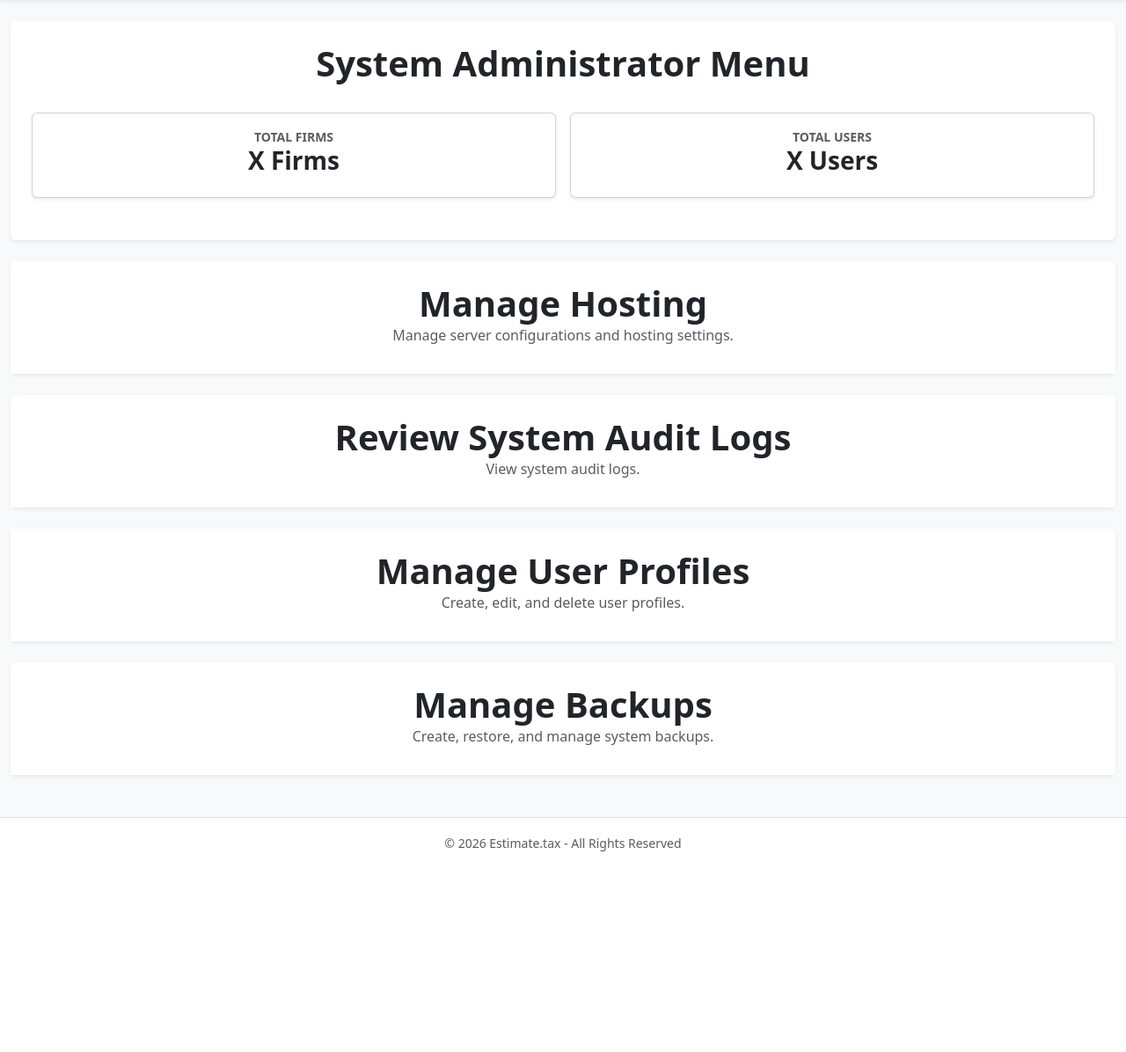
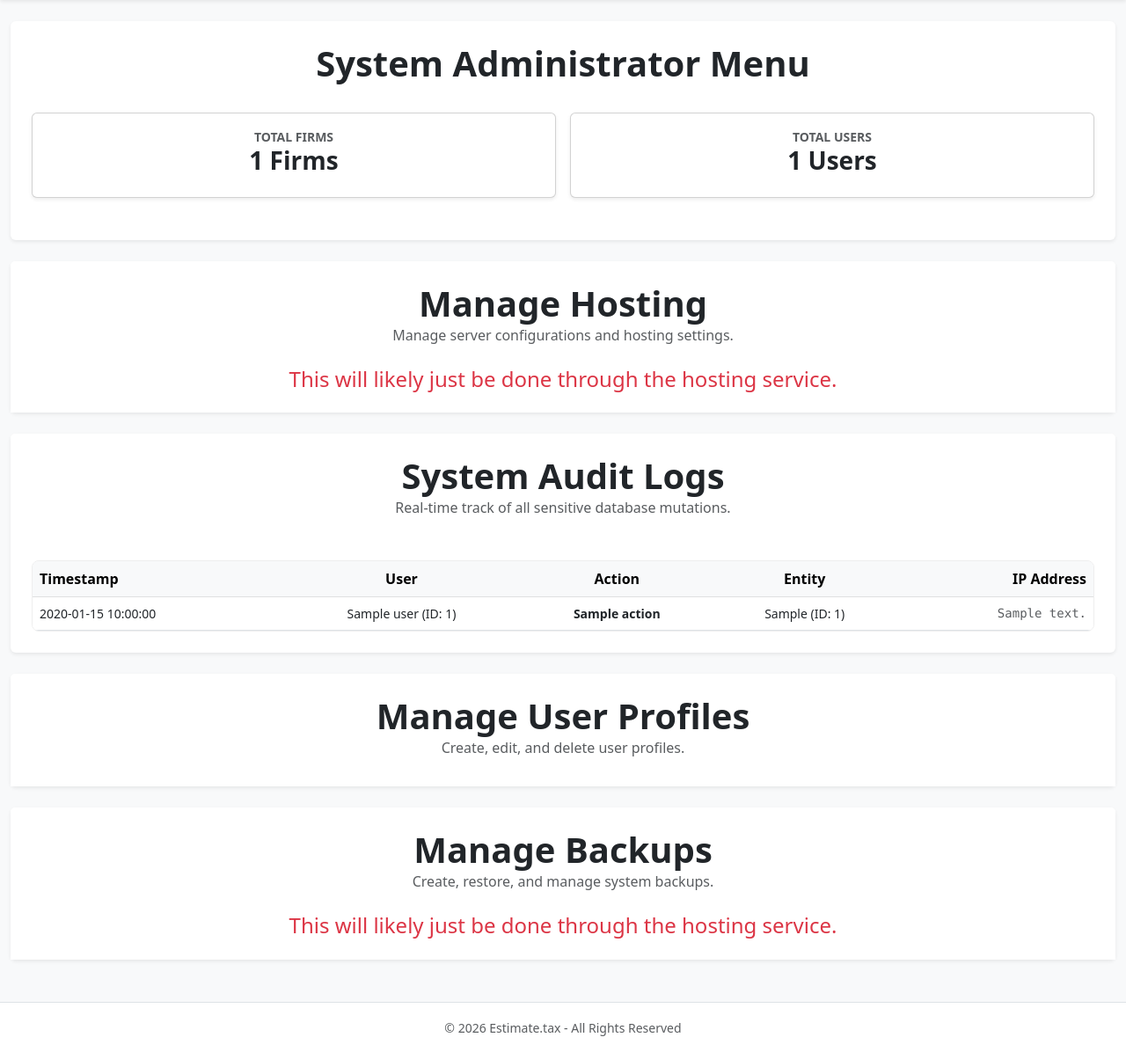
Before and after one commit to clickyquack/estimate-tax, a Flask app: template app/templates/sysadmin.html in a window 1280 px wide. Shown: the part 56-1252 px from the top of the page at 88% size. Before the commit the page ends 1024 px from the top, so only its background shows below. Run offline with Flask 3, Linux system fonts and the light colour scheme; the template is opened without the code that fills it: most values are stand-ins (such as "Sample title", 1, 10 or a date in 2020); parts of the project's set-up code (start-up, migrations or seed data) failed here and were passed over.

Commit message:
Implemented sysadmin audit log view

```diff
--- a/app/templates/sysadmin.html
+++ b/app/templates/sysadmin.html
@@ -20,13 +20,13 @@
                 <div class="col-md-6">
                     <div class="card border-1 shadow-sm p-3">
                         <small class="text-muted text-uppercase fw-bold">Total Firms</small>
-                        <h3 class="fw-bold">X Firms</h3>
+                        <h3 class="fw-bold">{{ total_firms }} Firms</h3>
                     </div>
                 </div>
                 <div class="col-md-6">
                     <div class="card border-1 shadow-sm p-3">
                         <small class="text-muted text-uppercase fw-bold">Total Users</small>
-                        <h3 class="fw-bold">X Users</h3>
+                        <h3 class="fw-bold">{{ total_users }} Users</h3>
                     </div>
                 </div>
             </div>
@@ -42,6 +42,7 @@
                     <p class="text-muted">Manage server configurations and hosting settings.</p>
                 </div>
             </div>
+            <h4 class="text-danger text-center">This will likely just be done through the hosting service.</p>
         </div>
     </div>
 
@@ -50,9 +51,54 @@
         <div class="card-header bg-white pt-4 border-0">
             <div class="d-flex justify-content-center align-items-center mb-2">
                 <div class="text-center">
-                    <h1 class="fw-bold mb-0">Review System Audit Logs</h1>
-                    <p class="text-muted">View system audit logs.</p>
+                    <h1 class="fw-bold mb-0">System Audit Logs</h1>
+                    <p class="text-muted">Real-time track of all sensitive database mutations.</p>
                 </div>
+            </div>
+        </div>
+        <div class="card-body px-4 pb-4">
+            <div class="table-responsive" style="max-height: 75vh; overflow-y: auto; border: 1px solid #eee; border-radius: 8px;">
+                <table class="table table-hover align-middle mb-0">
+                    <thead class="table-light">
+                        <tr>
+                            <th class="">Timestamp</th>
+                            <th class="text-center">User</th>
+                            <th class="text-center">Action</th>
+                            <th class="text-center">Entity</th>
+                            <th class="text-end">IP Address</th>
+                        </tr>
+                    </thead>
+                    <tbody class="small">
+                        {% for log in logs %}
+                        <tr>
+                            <!-- Timestamp -->
+                            <td class="text-nowrap">{{ log.timestamp.strftime('%Y-%m-%d %H:%M:%S') }}</td>
+                            <!-- User -->
+                            <td class="text-center">
+                                <span>
+                                    {{ log.user.name if log.user else "System" }} (ID: {{ log.user_id if log.user_id else "N/A" }})
+                                </span>
+                            </td>
+                            <!-- Action -->
+                            <td class="fw-bold text-center">{{ log.action }}</td>
+                            <!-- Entity -->
+                            <td class="text-center">
+                                {% if log.entity_type %}
+                                <span>{{ log.entity_type }} (ID: {{ log.entity_id }})</span>
+                                {% else %}
+                                -
+                                {% endif %}
+                            </td>
+                            <!-- IP Address -->
+                            <td class="font-monospace text-muted text-end">{{ log.ip_address }}</td>
+                        </tr>
+                        {% else %}
+                        <tr>
+                            <td colspan="5" class="text-center py-4 text-muted">No logs recorded yet.</td>
+                        </tr>
+                        {% endfor %}
+                    </tbody>
+                </table>
             </div>
         </div>
     </div>
@@ -78,6 +124,7 @@
                     <p class="text-muted">Create, restore, and manage system backups.</p>
                 </div>
             </div>
+            <h4 class="text-danger text-center">This will likely just be done through the hosting service.</p>
         </div>
     </div>
 
```
Also changed, not shown: app/__init__.py (+21 -8 lines).
